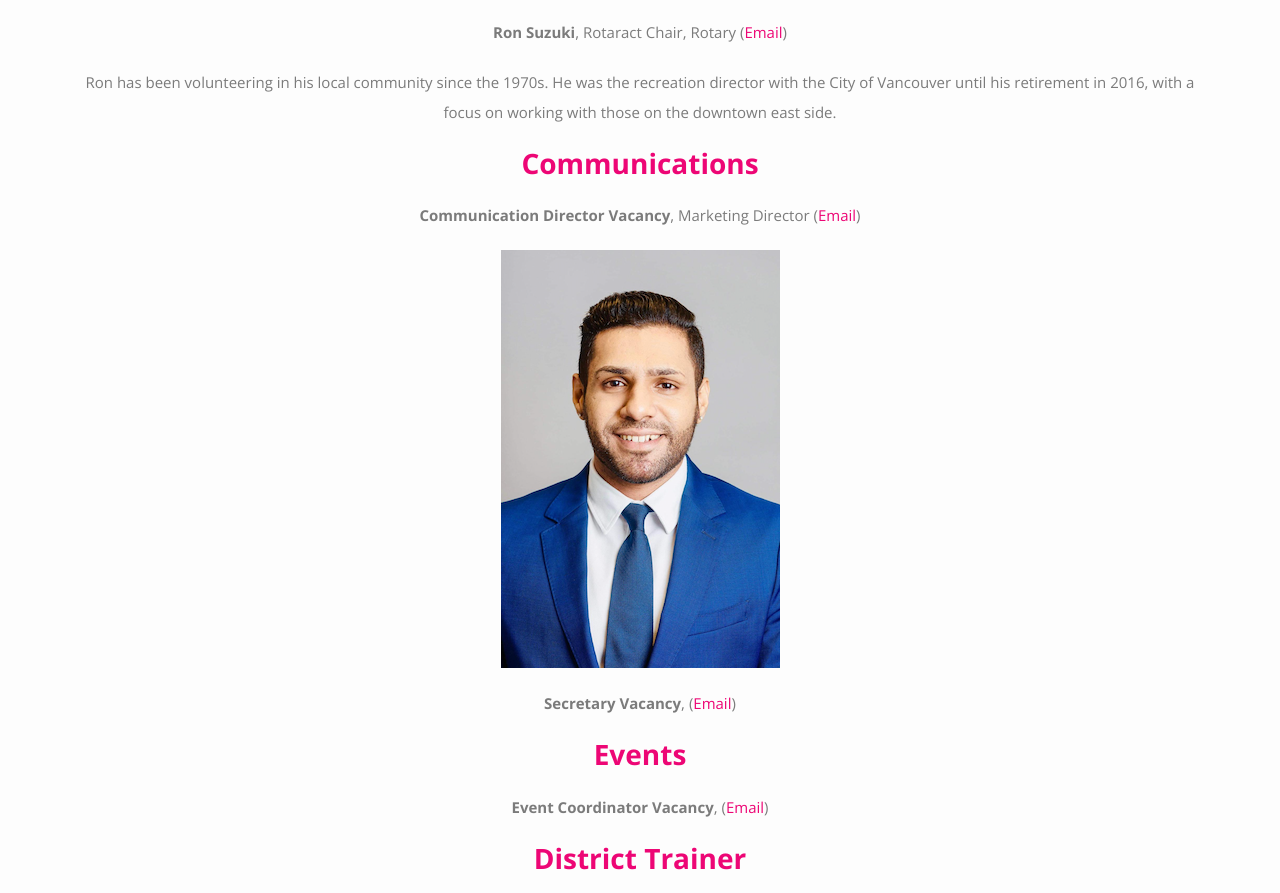
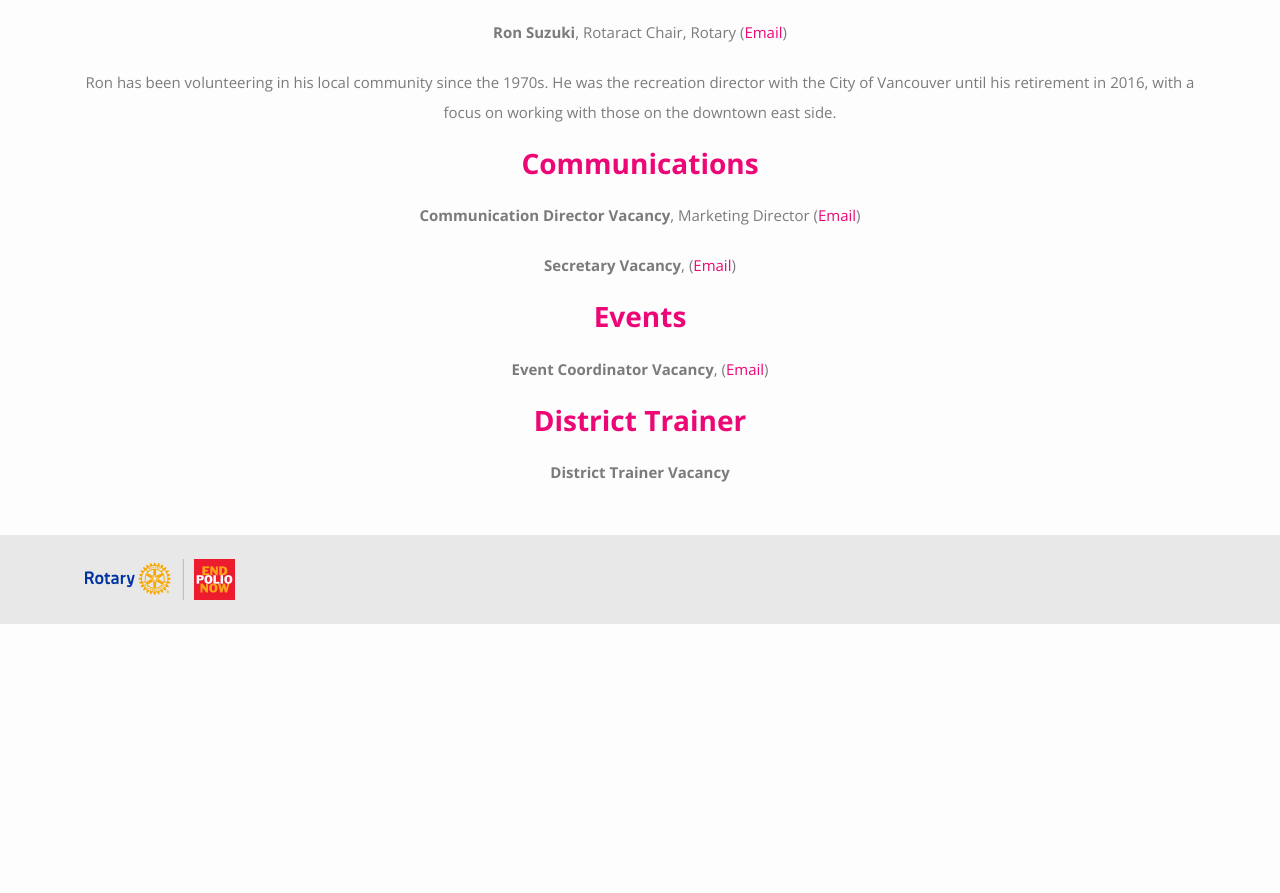
Before and after one commit to rotaract5040/rotaract5040.github.io, a Jekyll site: the page built from district_team.md, in a window 1280 px wide. Shown: the part 887-1780 px from the top of the page. Built offline with Jekyll 4.4.1, drawn with Linux system fonts in a browser that asks for light colours; nearby versions of some CDN libraries; Markdown is read by kramdown in place of the engine named in the settings; after the commit the page ends 1511 px from its top, so only the background shows below that; grey boxes are pictures that could not be loaded.

Commit message:
Update district_team.md

```diff
--- a/district_team.md
+++ b/district_team.md
@@ -22,7 +22,6 @@ Ron has been volunteering in his local community since the 1970s. He was the rec
 
 **Communication Director Vacancy**, Marketing Director ([Email](mailto:drr@rotaract5040.org))
 
-![Nikhil Ukhande profile](/assets/images/Nik.png)
 
 **Secretary Vacancy**, ([Email](mailto:drr@rotaract5040.org))
 
```
Also changed, not shown: other parts of district_team.md (+0 -2 lines).
